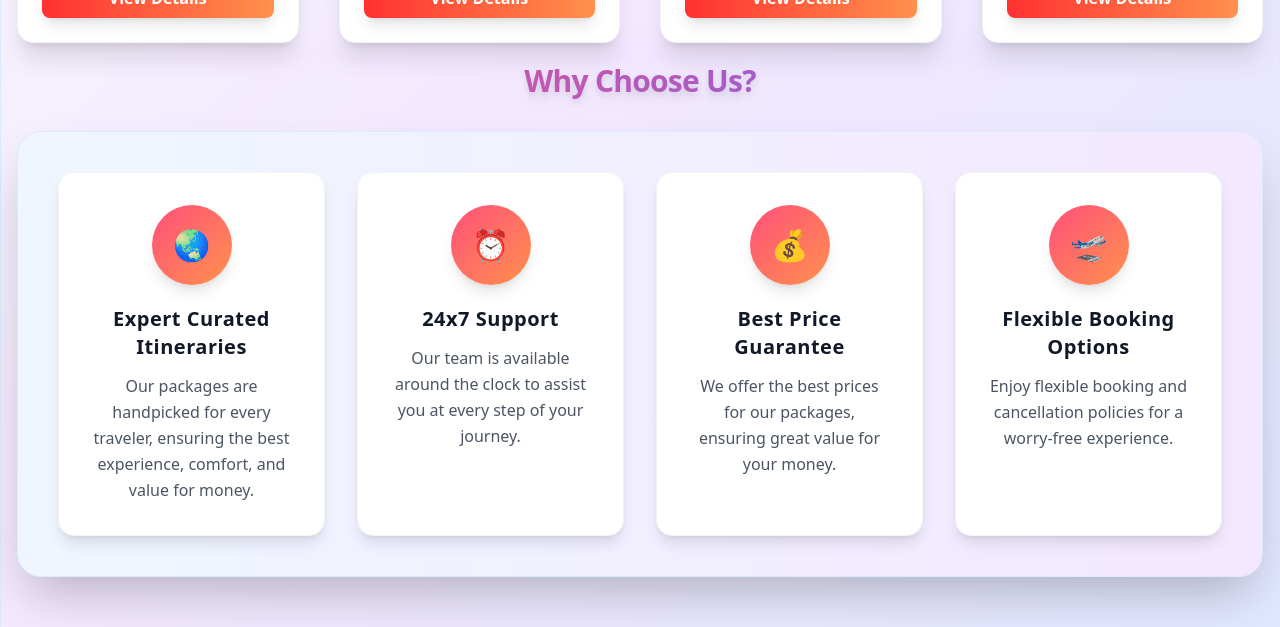
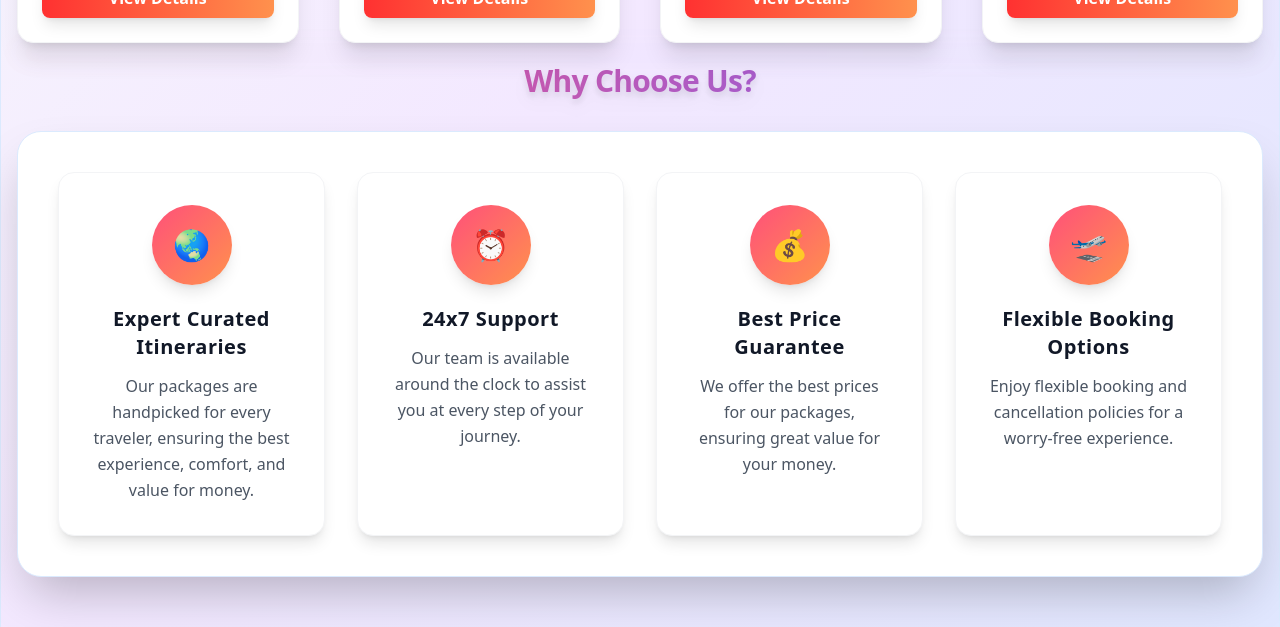
Before and after one commit to supriyabharane/Travel-App, a Next.js app in the folder user-panel/Travel-App/: page / in a window 1280 px wide. Shown: the part 1360-1987 px from the top of the page. Built offline with nearby package versions, Linux system fonts and the light colour scheme; no server answers.

Commit message:
fix: update TopDestinations layout and style

```diff
--- a/user-panel/Travel-App/components/TopDestinations.jsx
+++ b/user-panel/Travel-App/components/TopDestinations.jsx
@@ -121,7 +121,7 @@ export default function TopDestinations({
           <h2 className="sm:text-3xl text-2xl font-extrabold text-transparent bg-clip-text bg-gradient-to-r from-[#FF507A] to-[#6C63FF] text-center mb-8 drop-shadow-lg tracking-tight">
             Why Choose Us?
           </h2>
-          <div className="grid sm:grid-cols-2 md:grid-cols-4 gap-8 bg-gradient-to-r from-blue-50 to-purple-100 p-10 rounded-3xl shadow-2xl border border-blue-100">
+          <div className="grid sm:grid-cols-2 md:grid-cols-4 gap-8 bg-white p-10 rounded-3xl shadow-2xl border border-blue-100">
             <div className="flex flex-col items-center bg-white rounded-2xl p-8 shadow-lg hover:shadow-2xl transition group border border-gray-100 hover:-translate-y-2 hover:scale-105 duration-300">
               <div className="flex items-center justify-center w-20 h-20 rounded-full bg-gradient-to-br from-[#FF507A] to-[#FF914D] mb-5 group-hover:scale-125 transition-transform shadow-lg">
                 <span className="text-3xl">🌏</span>
```
